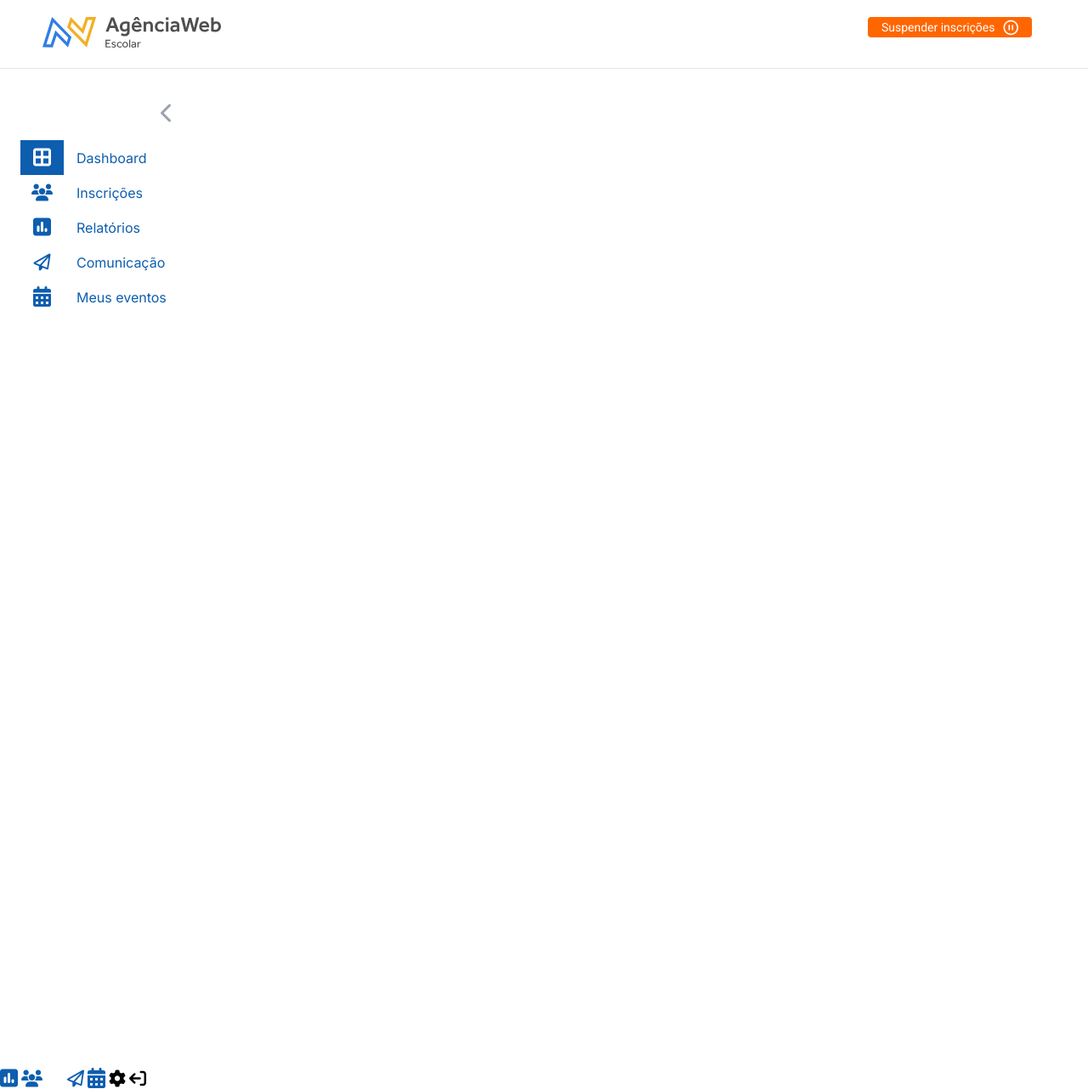
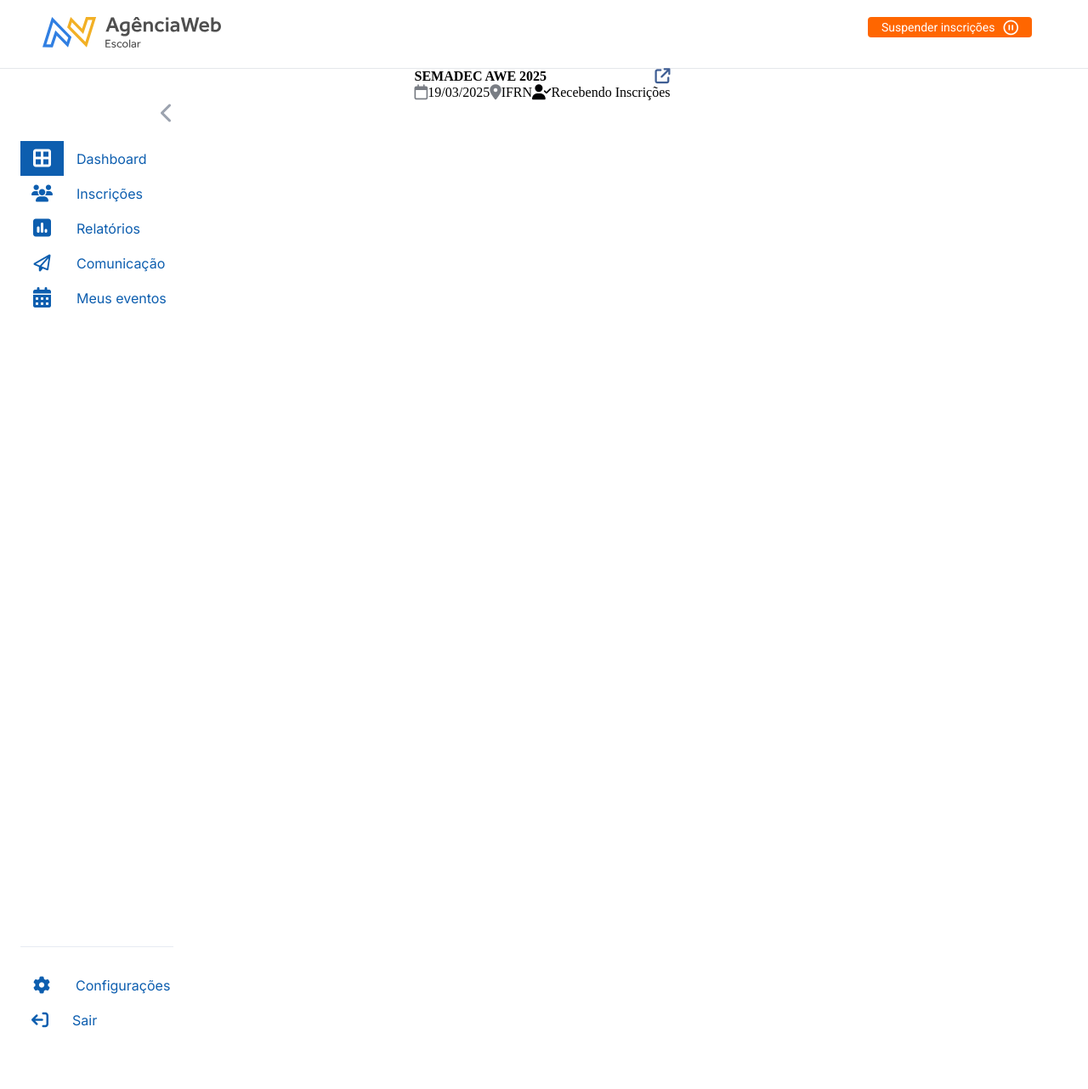
Before and after one commit to erickwelli/Design-Web, a plain HTML site: page assets/projeto-final/index.html in a window 1280 px wide. Shown: the whole page at 85% size. After the commit the page ends 1261 px from the top, so only its background shows below. Drawn offline with Linux system fonts and the light colour scheme; a web font is replaced by a local one.

Commit message:
aside left finalizado e iniciando o main.

```diff
--- a/assets/projeto-final/assets/css/style.css
+++ b/assets/projeto-final/assets/css/style.css
@@ -9,17 +9,15 @@
     border: none;
     list-style: none;
 }
-
 .container{
     width: 820px;
     display: flex;
+    justify-content: center;
 }
-
 .container-global{
     width: 100%;
     display: flex;
 }
-
 header{
     font-family: Roboto, sans-serif;
     display: flex;
@@ -62,18 +60,21 @@ aside{
     display: flex;
     flex-direction: column;
     justify-content: space-between;
-    height: 1100px;
 }
 
 .left{
     padding: 40px var(--spacing-spacing-md, 24px);
     font-family: Inter, sans-serif;
     color: #0D5EAF;
+    justify-content: space-between;
+    height: 1100px;
 }
 
+.left .menu-top a{
+    text-align: end;
+}
 .fa-chevron-left{
     font-size: 24px;
-    text-align: end;
 }
 
 .left .menu-top{
@@ -105,22 +106,48 @@ aside{
 .fa-border-all{
     color: white;
 }
-.fa-calendar-days,.fa-paper-plane,.fa-square-poll-vertical,.fa-users{
+.fa-calendar-days,.fa-paper-plane,.fa-square-poll-vertical,.fa-users,.fa-gear,.fa-rotate-180{
     color: #0D5EAF;
 }
 .left ul li:active div i{
     color: white;
 }
-
 .left ul li:hover{
     background: #F2F9FD;
 }
-
 .left nav ul li:active div{
     background-color: #0D5EAF;
 
 }
-
 .left .menu-top ul li:nth-child(1) div{
     background-color: #0D5EAF;
 }
+.left .menu-down{
+    padding-top: 24px;
+    border-top: 1px solid #E7EBF2;
+}
+
+main{
+    display: flex;
+    justify-content: center;
+}
+.container .main-header{
+    display: flex;
+}
+.container .main-header .principal{
+    display: flex;
+    flex-direction: column;
+}
+.container .main-header .principal .titulo{
+    display: flex;
+    justify-content: space-between;
+}
+.container .main-header .principal .sub-principal{
+    display: flex;
+}
+.main-header .principal .sub-principal .date,.local,.inscricoes{
+    display: flex;
+}
+.main-header i{
+    font-size: 18px;
+}
--- a/assets/projeto-final/index.html
+++ b/assets/projeto-final/index.html
@@ -28,7 +28,7 @@
     <section class="container-global">
         <aside class="left">
             <nav class="menu-top">
-                <i class="fa-solid fa-chevron-left" style="color: #9ca3af;"></i>
+                <a href=""><i class="fa-solid fa-chevron-left" style="color: #9ca3af;"></i></a>
                 <ul>
                     <li>
                         <div class="icon-container"><i class="fa-solid fa-border-all fa-xl"></i></div><a href="">Dashboard</a>
@@ -49,18 +49,41 @@
             </nav>
             <nav class="menu-down">
                 <ul>
-                    <li></li>
+                    <li>
+                        <div class="icon-container"><i class="fa-solid fa-gear fa-lg"></i></div><a href="#">Configurações</a>
+                    </li>
+                    <li>
+                        <div class="icon-container"><i class="fa-solid fa-arrow-right-from-bracket fa-rotate-180 fa-lg"></i></div><a href="#">Sair</a>
+                    </li>
                 </ul>
             </nav>
         </aside>
+        <main>
+            <section class="container">
+                <section class="main-header">
+                    <div class="principal">
+                        <div class="titulo">
+                            <h1>SEMADEC AWE 2025</h1>
+                            <a href="#"><i class="fa-solid fa-arrow-up-right-from-square" style="color: #3f5e94;"></i></a>
+                        </div>
+                        <div class="sub-principal">
+                            <div class="date">
+                                <i class="fa-regular fa-calendar" style="color: #797d84;"></i>
+                                <span>19/03/2025</span>
+                            </div>
+                            <div class="local">
+                                <i class="fa-solid fa-location-dot" style="color: #797d84;"></i>
+                                <span>IFRN</span>
+                            </div>
+                            <div class="inscricoes">
+                                <i class="fa-solid fa-user-check" style="color: #000001;"></i>
+                                <span>Recebendo Inscrições</span>
+                            </div>
+                        </div>
+                    </div>
+                </section>
+            </section>
+        </main>
     </section>
-
-    <i class="fa-solid fa-square-poll-vertical fa-xl"></i>
-    <i class="fa-solid fa-users fa-lg"></i>
-    <i class="fa-solid fa-border-all fa-xl"></i>
-    <i class="fa-regular fa-paper-plane fa-lg"></i>
-    <i class="fa-solid fa-calendar-days fa-xl"></i>
-    <i class="fa-solid fa-gear fa-lg"></i>
-    <i class="fa-solid fa-arrow-right-from-bracket fa-rotate-180 fa-lg"></i>
 </body>
 </html>
```
